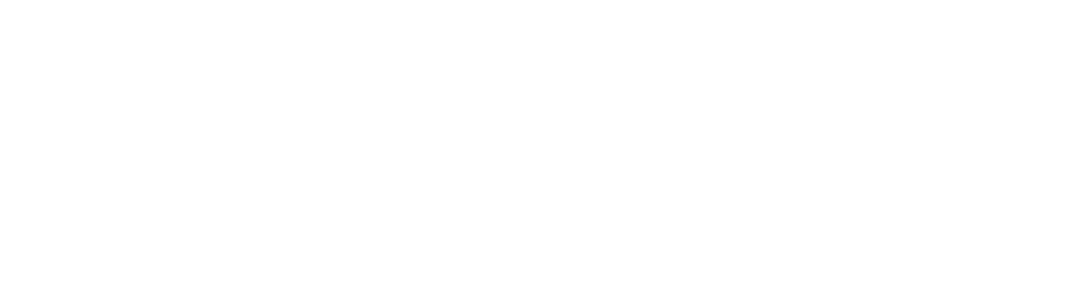
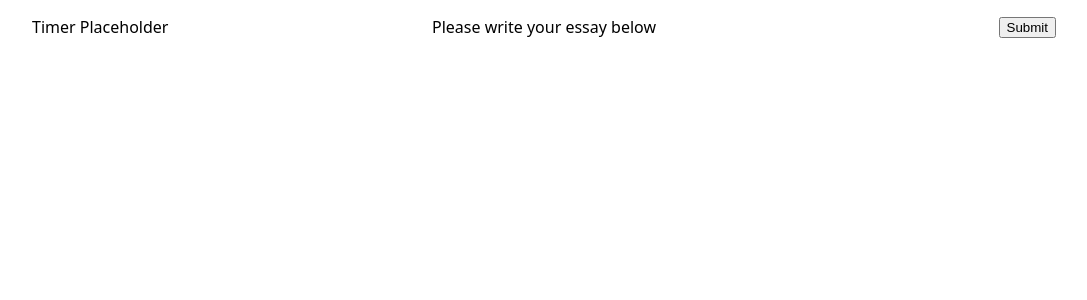
Before and after one commit to angelothind/IELTS_AI, a React (Vite) app in the folder ieltsai-frontend/: page / in a window 1280 px wide. Shown: the top 300 px of the page, without its empty margins (96-1183 px from the left). Built offline with nearby package versions, Linux system fonts and the light colour scheme.

Commit message:
Initial Toolbar structure and placement of button, timer and entry text

```diff
--- a/ieltsai-frontend/package.json
+++ b/ieltsai-frontend/package.json
@@ -10,6 +10,10 @@
     "preview": "vite preview"
   },
   "dependencies": {
+    "@emotion/react": "^11.14.0",
+    "@emotion/styled": "^11.14.1",
+    "@mui/icons-material": "^9.2.0",
+    "@mui/material": "^9.2.0",
     "react": "^19.2.7",
     "react-dom": "^19.2.7"
   },
--- a/ieltsai-frontend/src/App.jsx
+++ b/ieltsai-frontend/src/App.jsx
@@ -1,7 +1,10 @@
 import './App.css'
+import Toolbar from './toolbar';
 
 function App() {
-  return <main className="app" />
+  return <main className="app">
+    <Toolbar />
+  </main>
 }
 
 export default App
--- a/ieltsai-frontend/src/button.jsx
+++ b/ieltsai-frontend/src/button.jsx
@@ -1,21 +1,17 @@
 import React from 'react';
 import './button.css';
 import { useState } from 'react';
-import { ArrowBackIcon } from '@mui/icons-material';
+import ArrowBackIcon from '@mui/icons-material/ArrowBack'
 
 const Button = ({onClick}) =>{
     const [submitted, setSubmitted] = useState(false);
     if (!submitted) {
         return (
-            <div className="button-container">
             <button className="submit-button" onClick={onClick}>Submit</button>
-            </div>
         )
     } else {
         return (
-            <div className="button-container">
             <button className="submit-button" onClick={onClick}><ArrowBackIcon /></button>
-            </div>
         )
     }
 }
--- a/ieltsai-frontend/src/toolbar.css
+++ b/ieltsai-frontend/src/toolbar.css
@@ -0,0 +1,19 @@
+.toolbar {
+    display: grid;
+    grid-template-columns: 1fr auto 1fr;
+    align-items: center;
+    width: 100%;
+    padding: 1rem 10%;
+  }
+
+  .timer {
+    justify-self: start;
+  }
+
+  .entry-text {
+    justify-self: center;
+  }
+
+  .submit-button {
+    justify-self: end;
+  }
--- a/ieltsai-frontend/src/toolbar.jsx
+++ b/ieltsai-frontend/src/toolbar.jsx
@@ -0,0 +1,17 @@
+import React from 'react';
+import './toolbar.css';
+import Button from './button';
+
+const Toolbar = () => {
+    return (
+        <div className="toolbar-container">
+            <nav className="toolbar">
+                <span className="timer">Timer Placeholder</span>
+                <span className="entry-text">Please write your essay below</span>
+                <Button onClick={() => {}}  className="submit-button"/>
+            </nav>
+        </div>
+    )
+}
+
+export default Toolbar;
```
Also changed, not shown: 1 other file (tests, documents, lock files or other folders).
